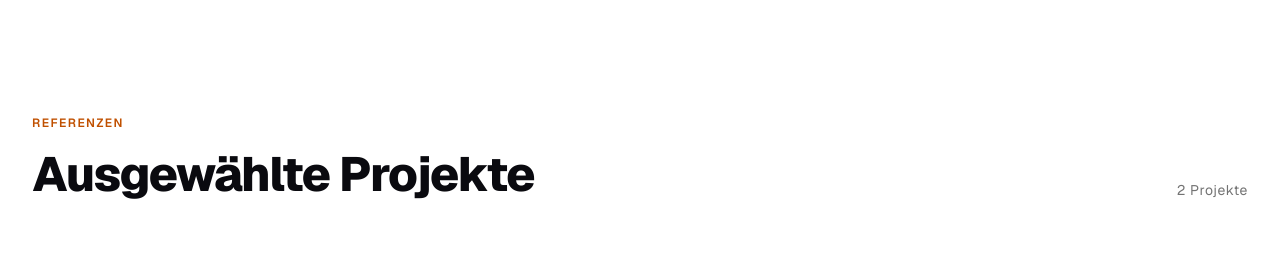
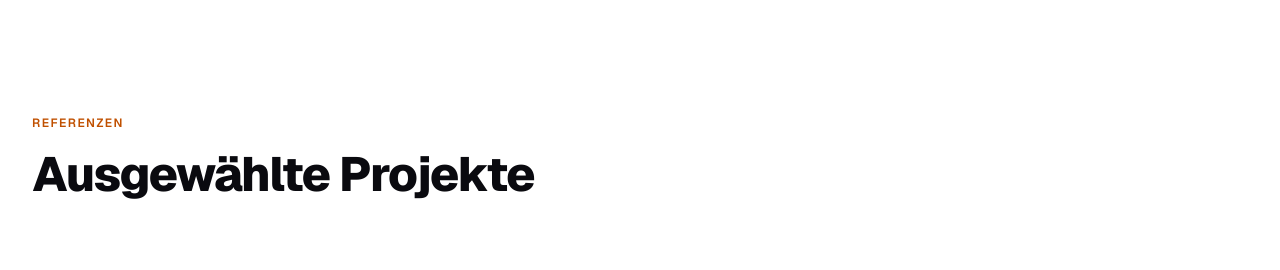
Before and after one commit to platob23/bytex-website, a Next.js app: page /de in a window 1280 px wide. Shown: the part 2952-3222 px from the top of the page. Built offline with nearby package versions, Linux system fonts and the light colour scheme.

Commit message:
style(references): remove project count
Co-Authored-By: Tobias Plank <office@bytex.at>

```diff
--- a/components/References.tsx
+++ b/components/References.tsx
@@ -60,15 +60,6 @@ export default function References({ references }: Props) {
             </h2>
           </div>
 
-          <p
-            style={{
-              fontSize: 'var(--text-sm)',
-              color: 'var(--text-muted)',
-              letterSpacing: '0.04em',
-            }}
-          >
-            {references.projects.length} {references.projectCount}
-          </p>
         </div>
 
         {/* Project rows */}
```
